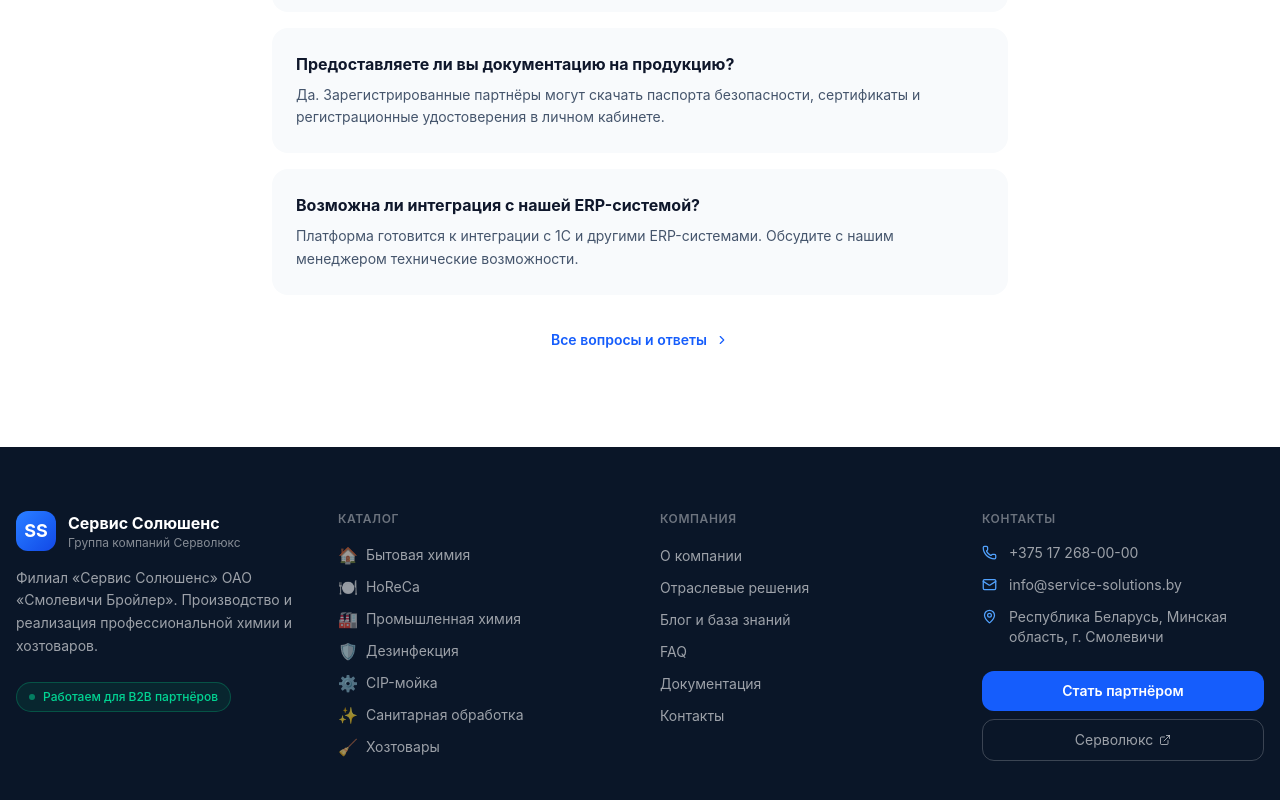
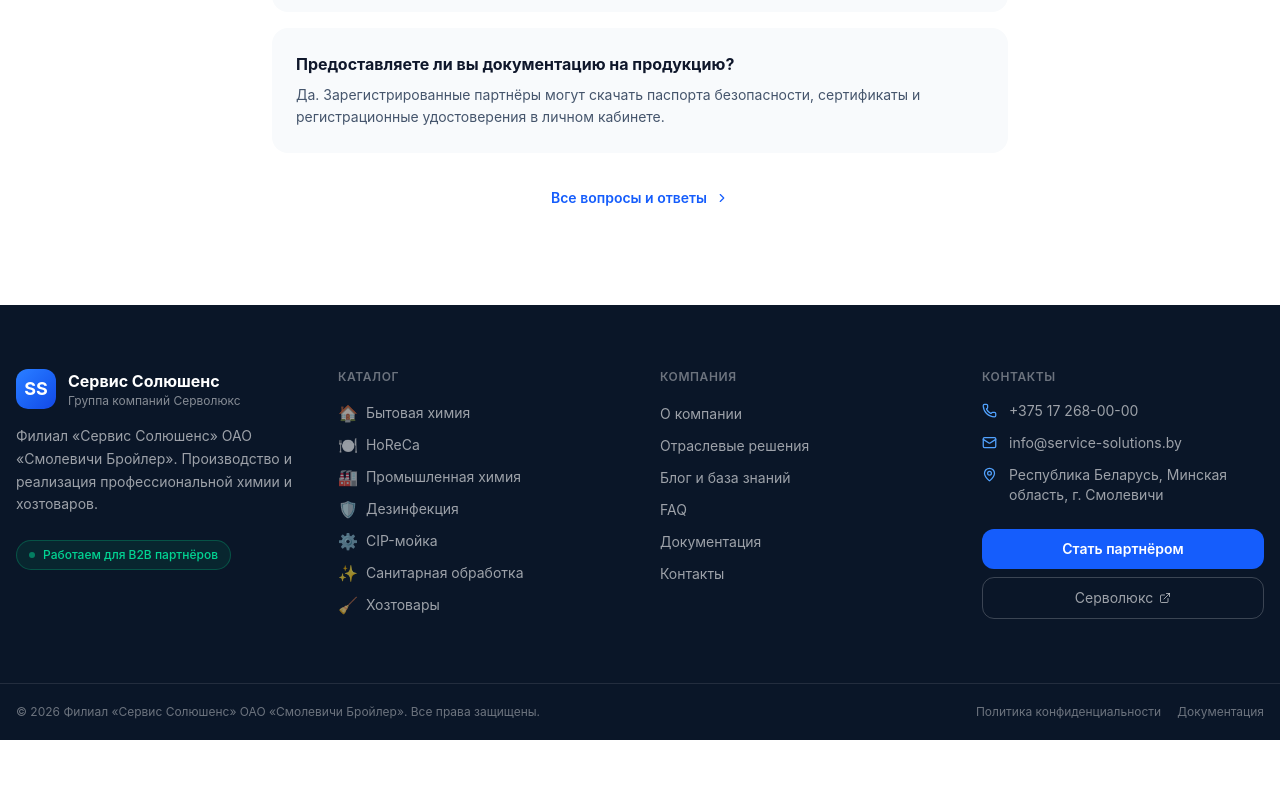
Before and after one commit to dukenjuken-code/b2b, a React (Vite) app: page / in a window 1280 px wide. Shown: the part 5944-6744 px from the top of the page. After the commit the page ends 6684 px from the top, so only its background shows below. Built offline with nearby package versions, Linux system fonts and the light colour scheme.

Commit message:
Обновил файл

```diff
--- a/src/pages/HomePage.tsx
+++ b/src/pages/HomePage.tsx
@@ -95,10 +95,6 @@ const faqItems = [
   {
     q: 'Предоставляете ли вы документацию на продукцию?',
     a: 'Да. Зарегистрированные партнёры могут скачать паспорта безопасности, сертификаты и регистрационные удостоверения в личном кабинете.',
-  },
-  {
-    q: 'Возможна ли интеграция с нашей ERP-системой?',
-    a: 'Платформа готовится к интеграции с 1С и другими ERP-системами. Обсудите с нашим менеджером технические возможности.',
   },
 ];
 
```
